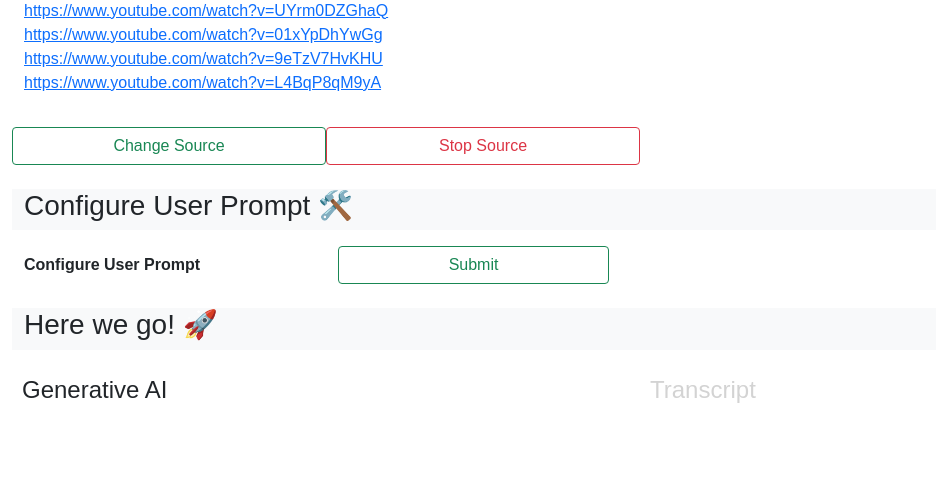
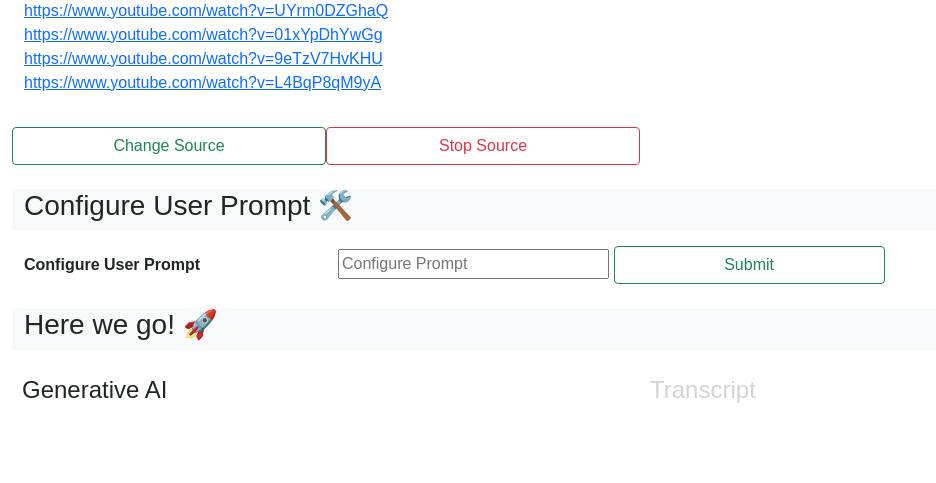
Before and after one commit to natehouk/flow-ai-hackathon-2023, a Django app: page / in a window 1280 px wide. Shown: the part 864-1347 px from the top of the page, without its empty margins (0-936 px from the left). Run offline with Django 4.2, Linux system fonts and the light colour scheme.

Commit message:
Refactor

```diff
--- a/streaming/templates/stream.html
+++ b/streaming/templates/stream.html
@@ -121,6 +121,7 @@
       <div class="row mb-3">
         <label class="col-sm-3 col-form-label"><b>Configure User Prompt</b></label>
         <div class="col-sm-8">
+          <input id="prompt-input" type="text" placeholder="Configure Prompt" class="col-sm-4">
           <input id="prompt" type="button" class="btn btn-outline-success btn-rounded col-sm-4" value="Submit">
         </div>
       </div>
```
